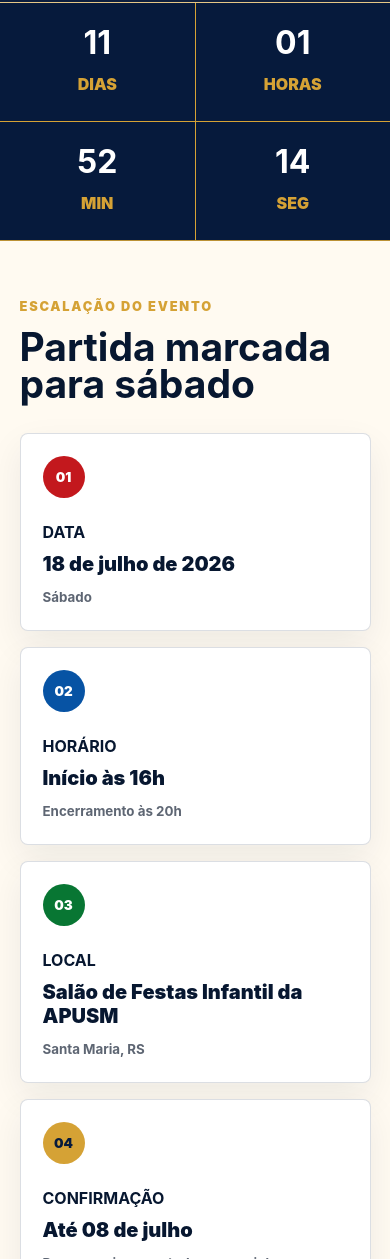
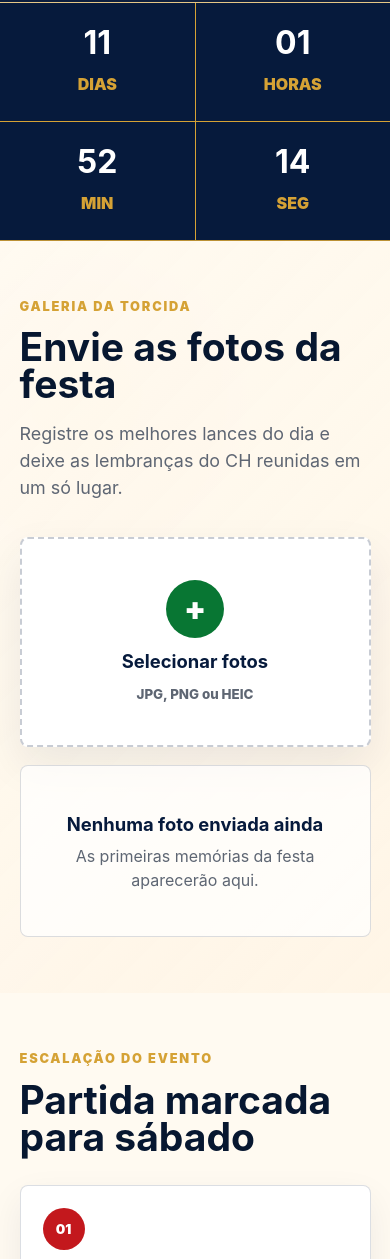
Before and after one commit to LBenaduce/chfelix, a website built with Vite: page index.html in a window 390 px wide. Shown: the part 741-2000 px from the top of the page. Built offline with nearby package versions, Linux system fonts and the light colour scheme.

Commit message:
Add guest photo gallery section

```diff
--- a/index.html
+++ b/index.html
@@ -21,6 +21,7 @@
           <span>1 ano</span>
         </a>
         <div class="nav-actions">
+          <a href="#galeria">Galeria</a>
           <a href="#detalhes">Detalhes</a>
           <a href="#confirmar">Confirmar</a>
         </div>
@@ -65,6 +66,35 @@
         <div class="countdown-item">
           <strong id="seconds">00</strong>
           <span>Seg</span>
+        </div>
+      </section>
+
+      <section class="gallery-section" id="galeria">
+        <div class="gallery-panel">
+          <div class="gallery-copy">
+            <p class="eyebrow">Galeria da torcida</p>
+            <h2>Envie as fotos da festa</h2>
+            <p>
+              Registre os melhores lances do dia e deixe as lembranças do CH
+              reunidas em um só lugar.
+            </p>
+          </div>
+
+          <div class="upload-card">
+            <input class="gallery-input" id="galleryInput" type="file" accept="image/*" multiple>
+            <label class="upload-drop" for="galleryInput">
+              <span class="upload-icon" aria-hidden="true">+</span>
+              <strong>Selecionar fotos</strong>
+              <small>JPG, PNG ou HEIC</small>
+            </label>
+          </div>
+
+          <div class="gallery-preview" id="galleryPreview" aria-live="polite">
+            <div class="gallery-empty">
+              <strong>Nenhuma foto enviada ainda</strong>
+              <span>As primeiras memórias da festa aparecerão aqui.</span>
+            </div>
+          </div>
         </div>
       </section>
 
--- a/src/main.js
+++ b/src/main.js
@@ -10,6 +10,9 @@ const units = {
   seconds: document.querySelector("#seconds"),
 };
 const accessYear = document.querySelector("#accessYear");
+const galleryInput = document.querySelector("#galleryInput");
+const galleryPreview = document.querySelector("#galleryPreview");
+let galleryPhotoUrls = [];
 
 accessYear.textContent = new Date().getFullYear();
 
@@ -86,5 +89,41 @@ document.querySelector("#shareButton").addEventListener("click", () => {
   shareInvite().catch(() => {});
 });
 
+galleryInput.addEventListener("change", () => {
+  galleryPhotoUrls.forEach((url) => URL.revokeObjectURL(url));
+  galleryPhotoUrls = [];
+  galleryPreview.replaceChildren();
+
+  const selectedPhotos = [...galleryInput.files].filter((file) => file.type.startsWith("image/"));
+
+  if (selectedPhotos.length === 0) {
+    galleryPreview.innerHTML = `
+      <div class="gallery-empty">
+        <strong>Nenhuma foto enviada ainda</strong>
+        <span>As primeiras memórias da festa aparecerão aqui.</span>
+      </div>
+    `;
+    return;
+  }
+
+  selectedPhotos.forEach((photo) => {
+    const photoUrl = URL.createObjectURL(photo);
+    galleryPhotoUrls.push(photoUrl);
+
+    const figure = document.createElement("figure");
+    figure.className = "gallery-photo";
+
+    const image = document.createElement("img");
+    image.src = photoUrl;
+    image.alt = `Foto enviada: ${photo.name}`;
+
+    const caption = document.createElement("figcaption");
+    caption.textContent = photo.name;
+
+    figure.append(image, caption);
+    galleryPreview.append(figure);
+  });
+});
+
 updateCountdown();
 setInterval(updateCountdown, 1000);
--- a/src/styles.css
+++ b/src/styles.css
@@ -282,6 +282,7 @@ h3 {
 }
 
 .details-section,
+.gallery-section,
 .invite-section,
 .rsvp-section {
   padding: clamp(56px, 9vw, 112px) clamp(18px, 5vw, 72px);
@@ -289,6 +290,7 @@ h3 {
 
 .section-heading,
 .details-grid,
+.gallery-panel,
 .invite-section,
 .rsvp-panel,
 .footer {
@@ -302,6 +304,153 @@ h3 {
 
 .section-heading h2 {
   max-width: 760px;
+}
+
+.gallery-section {
+  background:
+    linear-gradient(135deg, rgba(255, 250, 241, 0.96), rgba(255, 245, 229, 0.86)),
+    radial-gradient(circle at 18% 20%, rgba(213, 162, 53, 0.2), transparent 28%);
+}
+
+.gallery-panel {
+  display: grid;
+  grid-template-columns: minmax(0, 0.85fr) minmax(260px, 0.58fr);
+  gap: clamp(18px, 4vw, 42px);
+  align-items: stretch;
+}
+
+.gallery-copy {
+  align-self: center;
+}
+
+.gallery-copy h2 {
+  max-width: 720px;
+}
+
+.gallery-copy p:not(.eyebrow) {
+  max-width: 640px;
+  color: var(--muted);
+  font-size: 1.12rem;
+}
+
+.upload-card {
+  min-height: 248px;
+}
+
+.gallery-input {
+  position: absolute;
+  width: 1px;
+  height: 1px;
+  overflow: hidden;
+  clip: rect(0 0 0 0);
+  white-space: nowrap;
+}
+
+.upload-drop {
+  min-height: 248px;
+  display: grid;
+  place-items: center;
+  align-content: center;
+  gap: 10px;
+  padding: 24px;
+  text-align: center;
+  color: var(--navy);
+  background: #fff;
+  border: 2px dashed rgba(6, 26, 60, 0.22);
+  border-radius: 8px;
+  box-shadow: 0 18px 44px rgba(6, 26, 60, 0.08);
+  cursor: pointer;
+  transition: transform 180ms ease, border-color 180ms ease, box-shadow 180ms ease;
+}
+
+.upload-drop:hover,
+.gallery-input:focus-visible + .upload-drop {
+  transform: translateY(-2px);
+  border-color: var(--green);
+  box-shadow: 0 22px 54px rgba(6, 26, 60, 0.12);
+}
+
+.upload-icon {
+  display: grid;
+  place-items: center;
+  width: 58px;
+  height: 58px;
+  color: #fff;
+  background: var(--green);
+  border-radius: 50%;
+  font-size: 2rem;
+  font-weight: 900;
+  line-height: 1;
+}
+
+.upload-drop strong {
+  font-size: 1.15rem;
+}
+
+.upload-drop small {
+  color: var(--muted);
+  font-weight: 800;
+}
+
+.gallery-preview {
+  grid-column: 1 / -1;
+  display: grid;
+  grid-template-columns: repeat(4, minmax(0, 1fr));
+  gap: 14px;
+  min-height: 172px;
+}
+
+.gallery-empty {
+  grid-column: 1 / -1;
+  min-height: 172px;
+  display: grid;
+  place-items: center;
+  align-content: center;
+  gap: 6px;
+  padding: 26px;
+  text-align: center;
+  color: var(--muted);
+  background: rgba(255, 255, 255, 0.72);
+  border: 1px solid var(--line);
+  border-radius: 8px;
+}
+
+.gallery-empty strong {
+  color: var(--navy);
+  font-size: 1.15rem;
+}
+
+.gallery-photo {
+  position: relative;
+  min-height: 172px;
+  overflow: hidden;
+  background: #fff;
+  border: 1px solid var(--line);
+  border-radius: 8px;
+  box-shadow: 0 14px 36px rgba(6, 26, 60, 0.08);
+}
+
+.gallery-photo img {
+  width: 100%;
+  height: 100%;
+  aspect-ratio: 4 / 3;
+  object-fit: cover;
+}
+
+.gallery-photo figcaption {
+  position: absolute;
+  left: 10px;
+  right: 10px;
+  bottom: 10px;
+  overflow: hidden;
+  padding: 7px 9px;
+  color: #fff;
+  background: rgba(6, 26, 60, 0.78);
+  border-radius: 8px;
+  font-size: 0.78rem;
+  font-weight: 800;
+  text-overflow: ellipsis;
+  white-space: nowrap;
 }
 
 .details-grid {
@@ -436,8 +585,17 @@ h3 {
 
 @media (max-width: 880px) {
   .details-grid,
+  .gallery-panel,
   .invite-section {
     grid-template-columns: 1fr 1fr;
+  }
+
+  .gallery-copy {
+    grid-column: 1 / -1;
+  }
+
+  .gallery-preview {
+    grid-template-columns: repeat(2, minmax(0, 1fr));
   }
 
   .invite-copy {
@@ -464,7 +622,7 @@ h3 {
 
   .nav-actions a {
     padding: 9px 8px;
-    font-size: 0.82rem;
+    font-size: 0.78rem;
   }
 
   .hero {
@@ -510,8 +668,15 @@ h3 {
   }
 
   .details-grid,
+  .gallery-panel,
+  .gallery-preview,
   .invite-section {
     grid-template-columns: 1fr;
+  }
+
+  .upload-card,
+  .upload-drop {
+    min-height: 210px;
   }
 
   .detail-card {
```
